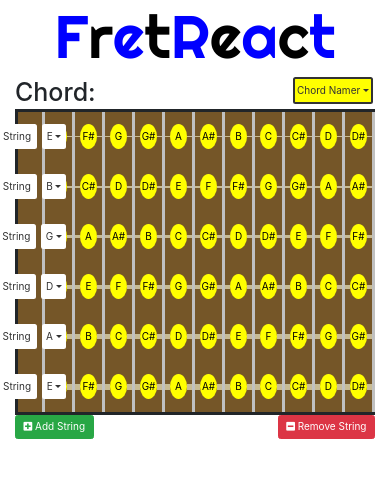
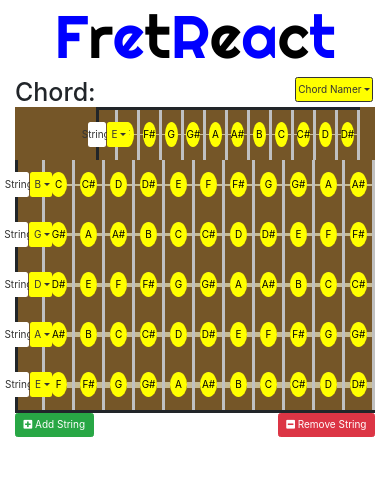
Before and after one commit to CP92/FretReact, a React app: page /change-password in a window 390 px wide. Shown: the top 478 px of the page. Built offline with nearby package versions, Linux system fonts and the light colour scheme.

Commit message:
Styled for mobile version

```diff
--- a/src/App.scss
+++ b/src/App.scss
@@ -74,7 +74,7 @@ h1.chord {
 
 .mode {
   border: solid;
-  border-width: 2px;
+  border-width: 1px;
   text-align: center;
   width: 150px;
   left: 24px;
@@ -82,6 +82,7 @@ h1.chord {
   padding-right: 15px;
   margin-bottom: 5px;
   background-color: yellow;
+  font-size: 1em;
 }
 
 .note {
@@ -140,9 +141,18 @@ hr {
 }
 
 .string-button {
-  margin-right: 5px;
-  margin-left: 8px;
+  margin-right: 1px;
+  margin-left: 10px;
+  padding-right: 9px;
+  padding-left: 7px;
+  width: 53%
+}
+
+.tuner-button {
+
+  margin-right: 0px;
   padding-right: 5px;
+  background-color: yellow;
 }
 
 .fretboard {
--- a/src/fret.js
+++ b/src/fret.js
@@ -53,9 +53,9 @@ class Fret extends Component {
     return (
       <Col key={`fret-${row}-${colIndex}`} id={`fret-${row}-${colIndex}`} sx={1} className={colIndex === 0 ? 'tuner-box box text-center' : 'box text-center'}>
         {/*If the current iteration is the first column, set it to a tuner drop down box, else set it to a fret*/}
-        {colIndex !== 0 ? <hr style={color} className="text-center center-block"/> : <Button className='string-button' onClick={mode === 'Sound' ? (e) => playNoteHandler(e, `${row}-${colIndex}`) : (e) => this.changeSelect(row, note, addSelectedHandler, colIndex, stringSelectedHandler, string) }>String</Button>}
+        {colIndex !== 0 ? <hr style={color} className="text-center center-block"/> : <Button className='text-center string-button' onClick={mode === 'Sound' ? (e) => playNoteHandler(e, `${row}-${colIndex}`) : (e) => this.changeSelect(row, note, addSelectedHandler, colIndex, stringSelectedHandler, string) }>String</Button>}
         {colIndex === 0 ?
-          <DropdownButton noCaret title={note} key={`tuner-${row}`} id={`tuner-${row}`} className="text-center center-block">
+          <DropdownButton noCaret title={note} key={`tuner-${row}`} id={`tuner-${row}`} className="text-center center-block tuner-button">
             <MenuItem eventKey={note} active >{note}</MenuItem>
             <MenuItem onSelect={changeRowHandler} eventKey={row + '-A '} >A</MenuItem>
             <MenuItem onSelect={changeRowHandler} eventKey={row + '-A#'} >A#</MenuItem>
```
Also changed, not shown: src/notes.js (+6 -7 lines).
